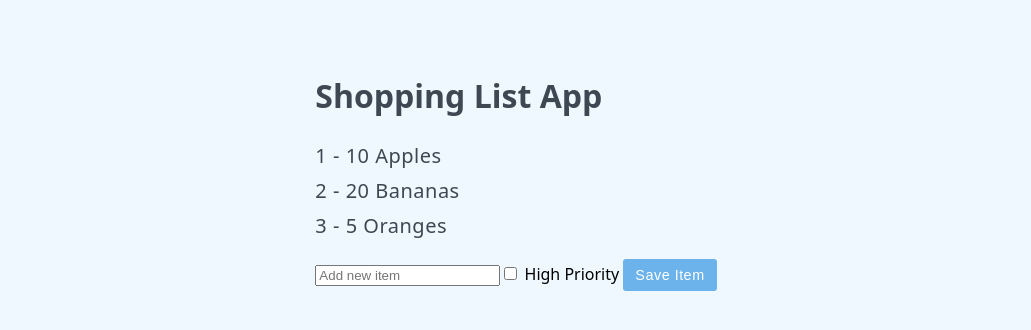
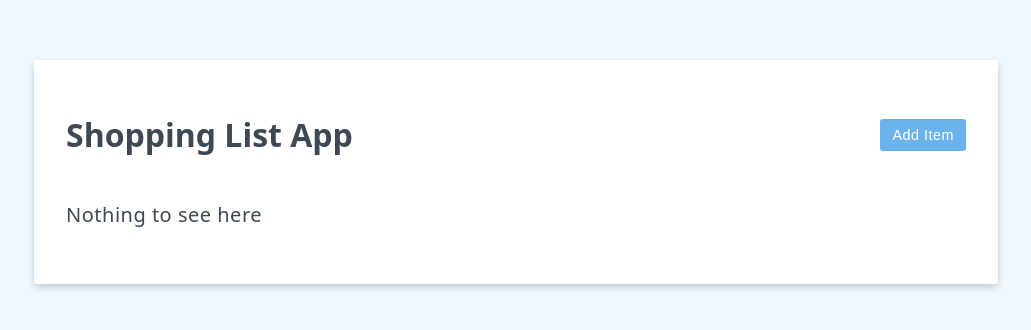
Before and after one commit to railsstudent/fundamental-angular, an Angular app: page / in a window 1280 px wide. Shown: the part 228-558 px from the top of the page, without its empty margins (124-1155 px from the left). Built offline with nearby package versions, Linux system fonts and the light colour scheme.

Commit message:
feat: complete day 5 exercise

```diff
--- a/src/app/app.component.html
+++ /dev/null
@@ -1,14 +0,0 @@
-<h1>{{ header() }}</h1>
-<div>
-  <ul>
-    @for (item of items(); track item.id) {
-      <li>{{ item.id }} - {{ item.label }}</li>
-    }
-  </ul>
-</div>
-
-<form (ngSubmit)="saveItem()">
-  <input type="text" placeholder="Add new item" name="newItem" [(ngModel)]="newItem" />
-  <input type="checkbox" [(ngModel)]="newItemHighPriority" name="newItemHighPriority" /> High Priority
-  <button class="btn btn-primary" (click)="saveItem()">Save Item</button>
-</form>
--- a/src/app/app.component.ts
+++ b/src/app/app.component.ts
@@ -4,32 +4,59 @@ import { FormsModule } from '@angular/forms';
 @Component({
   selector: 'app-root',
   imports: [FormsModule],
-  templateUrl: './app.component.html',
+  template: `
+    <div class="header">
+      <h1>{{ header() }}</h1>
+      @if (isEditing()) {
+        <button class="btn" (click)="toggleEditing(false)">Cancel</button>
+      } @else {
+        <button class="btn btn-primary" (click)="toggleEditing(true)">Add Item</button>
+      }
+    </div>
+
+    @if (isEditing()) {
+      <form class="add-item-form" (ngSubmit)="saveItem()">
+        <input type="text" placeholder="Add new item" name="newItem" [(ngModel)]="newItem" />
+        <input type="checkbox" [(ngModel)]="newItemHighPriority" name="newItemHighPriority" /> High Priority
+        <button type="submit" class="btn btn-primary">Save Item</button>
+      </form>
+    }
+    <div>
+      @if (items().length > 0) {
+        <ul>
+          @for (item of items(); track item.id) {
+            <li>{{ item.id }} - {{ item.label }}</li>
+          }
+        </ul>
+      } @else {
+        <p>Nothing to see here</p>
+      }
+    </div>
+
+  `,
   styleUrl: './app.component.scss',
   changeDetection: ChangeDetectionStrategy.OnPush,
 })
 export class AppComponent {
   header = signal("Shopping List App");
-  items = signal([
-    {
-      id: 1,
-      label: "10 Apples"
-    },
-    {
-      id: 2,
-      label: "20 Bananas"
-    },
-    {
-      id: 3,
-      label: "5 Oranges"
-    }
-  ]);
+  items = signal<{ id: number, label: string }[]>([]);
 
   newItem = signal('');
   newItemHighPriority = signal(false);
 
+  isEditing = signal(false)
+
+  toggleEditing(value: boolean) {
+    this.isEditing.set(value);
+    this.newItem.set('');
+  };
+
   saveItem() {
+    if (!this.newItem()) {
+      return;
+    }
     const id = this.items().length + 1;
     this.items.update((items) => [...items, { id, label: this.newItem() }]);
+    this.newItem.set('')
   }
 }
--- a/src/styles.scss
+++ b/src/styles.scss
@@ -18,7 +18,7 @@ body {
     padding-right: 10px;
   }
 
-  #app {
+  #app, app-root {
     background: #fff;
     padding: 2rem;
     margin: 1rem;
```
